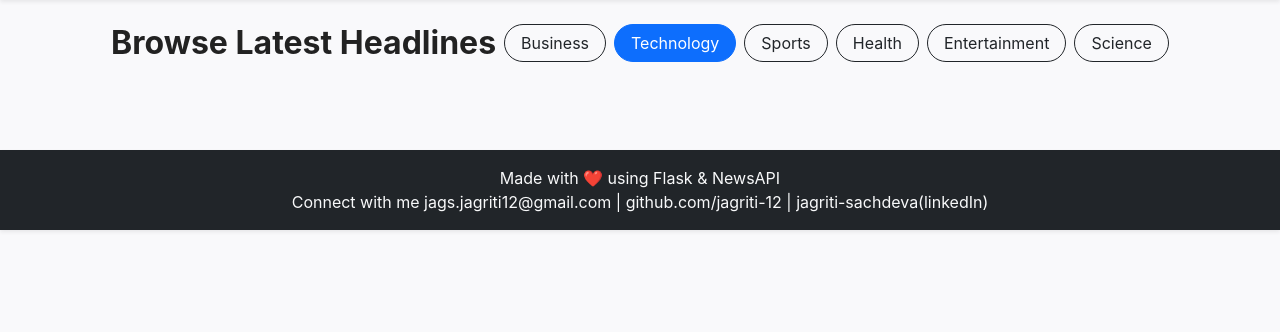
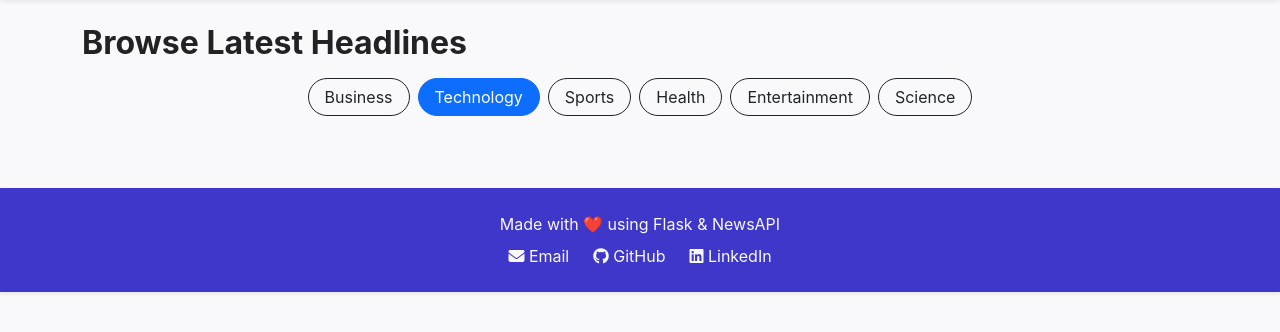
Before and after one commit to jagriti-12/news_aggregator, a Flask app: page / in a window 1280 px wide. Shown: the part 56-388 px from the top of the page. Run offline with Flask 3, Linux system fonts and the light colour scheme; data that the repository does not hold is empty; some libraries are stand-ins or nearby versions.

Commit message:
UI Changes

```diff
--- a/static/style.css
+++ b/static/style.css
@@ -74,3 +74,9 @@ body {
   color: #fff;
   border: 1px solid #555;
 }
+footer a {
+  transition: color 0.3s ease;
+}
+footer a:hover {
+  color: #0d6efd; /* Bootstrap primary blue */
+}
--- a/templates/index.html
+++ b/templates/index.html
@@ -6,6 +6,8 @@
   <title>News Aggregator</title>
   <link href="https://cdn.jsdelivr.net/npm/bootstrap@5.3.2/dist/css/bootstrap.min.css" rel="stylesheet">
   <link rel="stylesheet" href="{{ url_for('static', filename='style.css') }}">
+  <link rel="stylesheet" href="https://cdnjs.cloudflare.com/ajax/libs/font-awesome/6.5.0/css/all.min.css">
+
 </head>
 <body>
   <!-- Navbar -->
@@ -17,11 +19,9 @@
   </nav>
 
   <div class="container py-4">
-
+    <h2 class="fw-bold mb-3 center">Browse Latest Headlines</h2>
     <!-- Category Selector -->
-
     <div class="d-flex justify-content-center mb-4 flex-wrap gap-2">
-        <h2 class="fw-bold mb-3">Browse Latest Headlines</h2>
   {% for cat in categories %}
     <form method="POST">
       <input type="hidden" name="category" value="{{ cat }}">
@@ -55,9 +55,26 @@
   </div>
 
   <!-- Footer -->
-  <footer class="bg-dark text-light text-center py-3 mt-5 shadow-sm">
-    <p class="mb-0">Made with ❤️ using Flask & NewsAPI</p>
-    <p class="mb-0">Connect with me jags.jagriti12@gmail.com  | github.com/jagriti-12 | jagriti-sachdeva(linkedIn)</p>
-  </footer>
+  <!-- Footer -->
+<footer class="footer-custom text-light text-center py-4 mt-5 shadow-sm">
+  <div class="container">
+    <p class="mb-2">Made with ❤️ using Flask & NewsAPI</p>
+    <div class="d-flex justify-content-center gap-4">
+      <a href="mailto:jags.jagriti12@gmail.com" target="_blank" class="text-light text-decoration-none">
+        <i class="fas fa-envelope"></i> Email
+      </a>
+      <a href="https://github.com/jagriti-12" target="_blank" class="text-light text-decoration-none">
+        <i class="fab fa-github"></i> GitHub
+      </a>
+      <a href="https://linkedin.com/in/jagriti-sachdeva" target="_blank" class="text-light text-decoration-none">
+        <i class="fab fa-linkedin"></i> LinkedIn
+      </a>
+    </div>
+  </div>
+</footer>
+
+<!-- Font Awesome Icons -->
+<script src="https://kit.fontawesome.com/your-kit-id.js" crossorigin="anonymous"></script>
+
 </body>
 </html>
```
